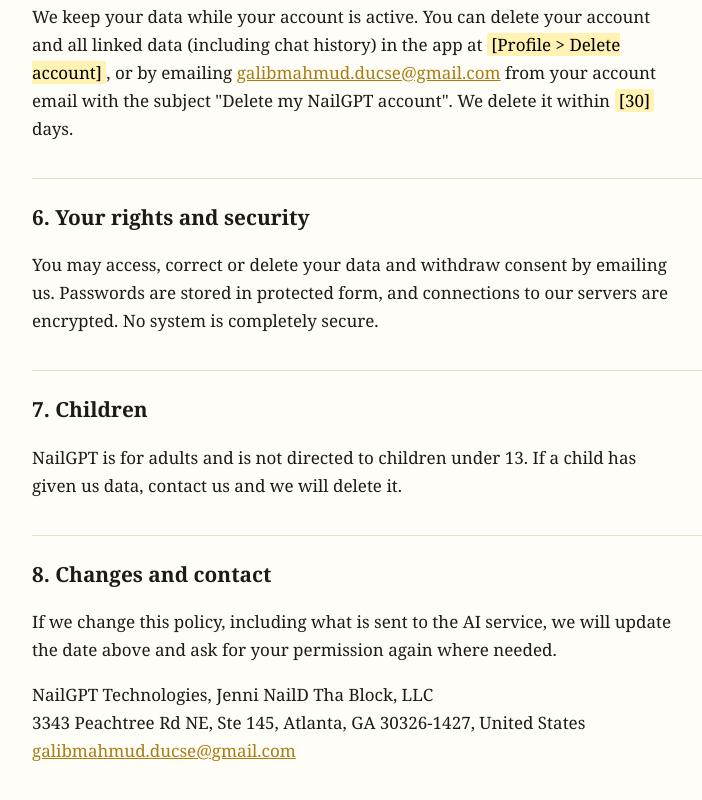
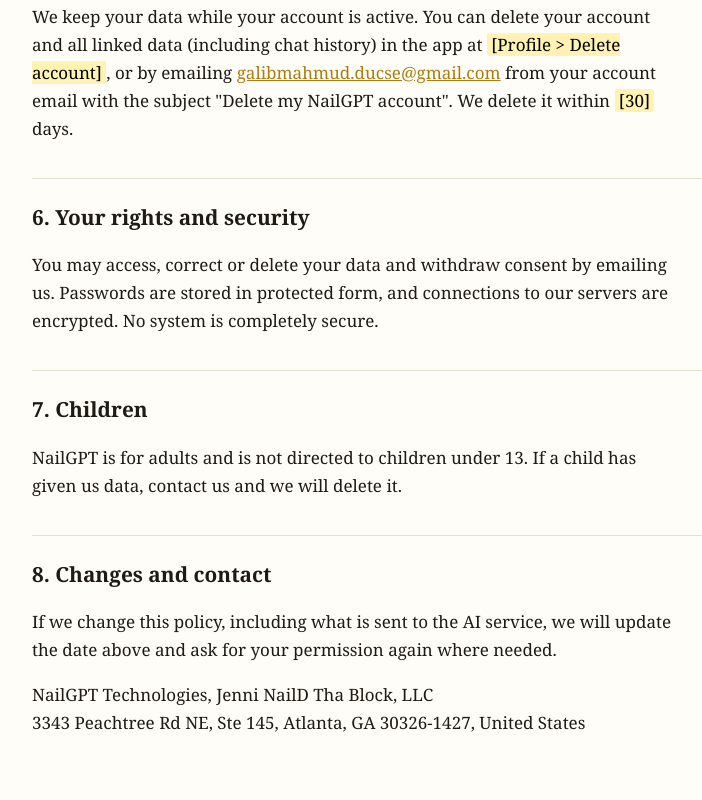
Before and after one commit to Galib-Mahmud/nail_privacy_policy, a plain HTML site: page index.html in a window 1280 px wide. Shown: the part 1792-2592 px from the top of the page, without its empty margins (268-970 px from the left). Drawn offline with Linux system fonts and the light colour scheme.

Commit message:
Remove email from contact section in index.html
Removed email address from contact information.

```diff
--- a/index.html
+++ b/index.html
@@ -76,7 +76,7 @@
 <p>If we change this policy, including what is sent to the AI service, we will update the date above and ask for your permission again where needed.</p>
 <p>NailGPT Technologies, Jenni NailD Tha Block, LLC<br>
 3343 Peachtree Rd NE, Ste 145, Atlanta, GA 30326-1427, United States<br>
-<a href="mailto:galibmahmud.ducse@gmail.com">galibmahmud.ducse@gmail.com</a></p>
+
 
 </main>
 </body>
```
